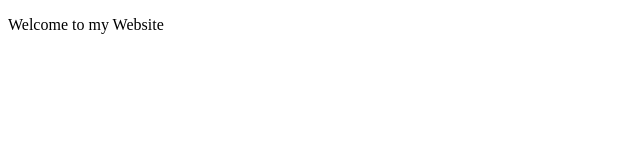
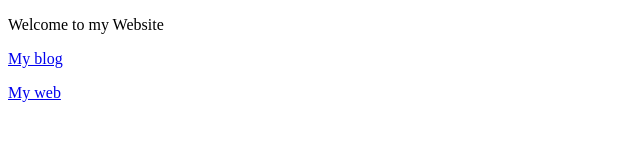
Before and after one commit to Ananthapadmanaban/ananthapadmanaban.github.io, a plain HTML site: page index.html in a window 1280 px wide. Shown: the whole page, without its empty margins (0-640 px from the left). Drawn offline with Linux system fonts and the light colour scheme.

Commit message:
Fixed the links
Signed-off-by: Ananthapadmanaban <gapadmanaban@e-consystems.com>

```diff
--- a/index.html
+++ b/index.html
@@ -15,8 +15,8 @@
 
   <body>
 	<p> Welcome to my Website </p>
-	<p> <a href="/blog"> </a></p>
-	<p> <a href="/web"> </a></p>
+	<p> <a href="/blog">My blog </a></p>
+	<p> <a href="/web">My web</a></p>
 
   </body>
 </html>
```
